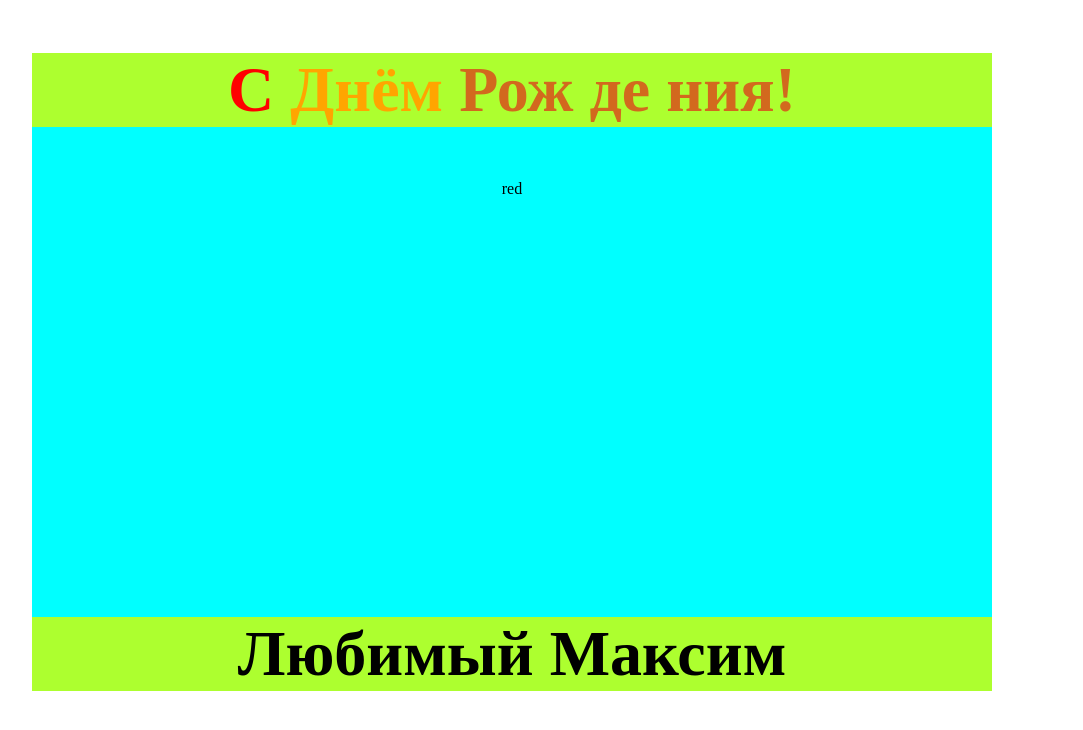
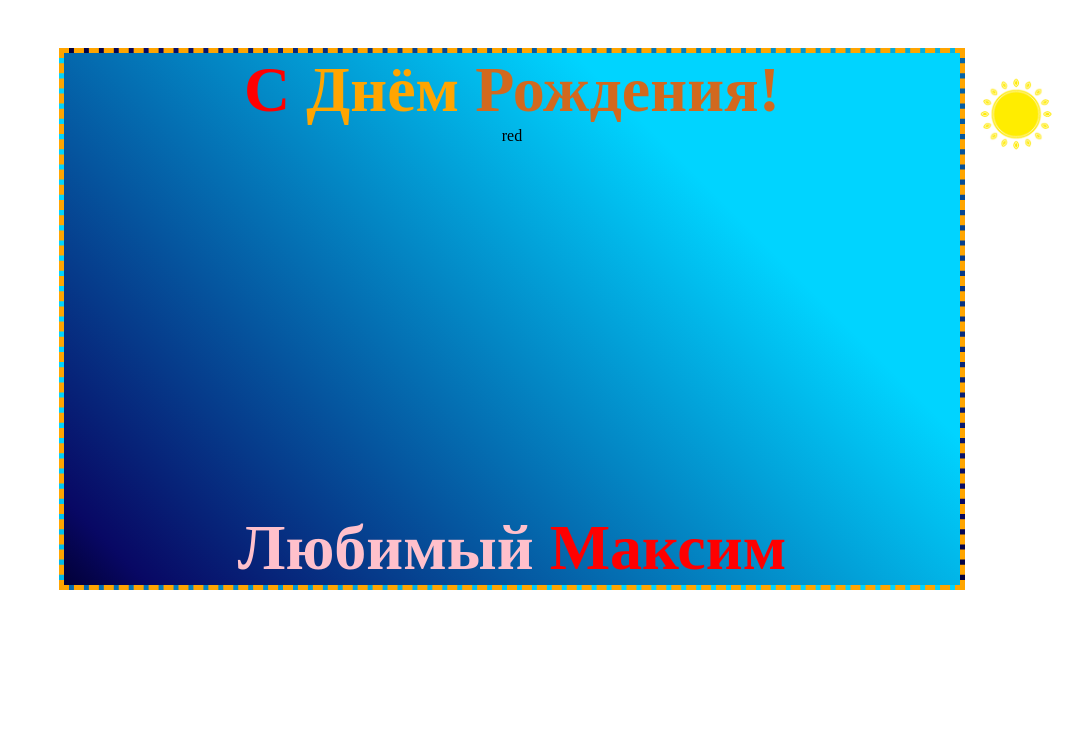
Before and after one commit to aliaksei-pahirnitski-edu/aliaksei-pahirnitski-edu.github.io, a plain HTML site: page rainbow.html in a window 1280 px wide. Shown: the whole page, without its empty margins (128-1211 px from the left). Drawn offline with Linux system fonts and the light colour scheme.

Commit message:
added text and sun

```diff
--- a/rainbow.html
+++ b/rainbow.html
@@ -7,10 +7,23 @@
     <title>Maksim's Rainbow</title>
     <style>
         .root-section {
-            width: 60em;
+            width: 56em;
             margin: 3em auto 0 auto;
-            background-color: aqua;
             text-align: center;
+            /* background-color: aqua; */
+            background: rgb(2, 0, 36);
+            background: linear-gradient(45deg, rgba(2, 0, 56, 1) 0%, rgba(8, 8, 100, 1) 6%, rgba(0, 212, 255, 1) 73%);
+            position: relative;
+        }
+
+        .sun {
+            position: absolute;
+            right: -6.5em;
+            top: 1em;
+        }
+
+        .sun>img {
+            width: 6em;
         }
 
         .rainbow-host {
@@ -19,9 +32,13 @@
 
         h1 {
             font-size: 4em;
-            background-color: greenyellow;
+            /* background-color: greenyellow; */
             text-align: center;
-            /* margin: 0; */
+            margin: 0;
+        }
+
+        .invisible {
+            visibility: hidden;
         }
 
         #с {
@@ -29,7 +46,7 @@
         }
 
         #днём {
-            color: orange
+            color: darksalmon
         }
 
         #рождения {
@@ -43,30 +60,87 @@
         #днём {
             color: orange
         }
+
+        #Любимый {
+            color: pink
+        }
+
+        #Максим {
+            color: red
+        }
+
+        .nice-border-top {
+            border-top: 5px dashed orange;
+        }
+
+        .nice-border-bottom {
+            border-bottom: 5px dashed orange;
+        }
+
+        .nice-border-left {
+            border-left: 5px dashed orange;
+        }
+
+        .nice-border-right {
+            border-right: 5px dashed orange;
+        }
+
+        .radial-ellipse-far {
+            background: radial-gradient(ellipse farthest-corner at 90% 90%,
+                    red,
+                    yellow 10%,
+                    #1e90ff 50%,
+                    beige);
+        }
     </style>
 </head>
 
 <body>
 
     <section class="root-section">
+        <div class="sun" onclick="document.location.reload()"><img src="/assets/images/sun.png" alt="Sun" /></div>
         <h1>
-            <span id="с">C</span>
-            <span id="днём">Днём</span>
+            <span id="с" class="invisible">C</span>
+            <span id="днём" class="invisible">Днём</span>
             <span id="рождения">
-                <span id="рож">Рож</span>
-                <span id="де">де</span>
-                <span id="ния">ния!</span>
+                <span id="рож" class="invisible">Рож</span><span id="де" class="invisible">де</span><span id="ния"
+                    class="invisible">ния!</span>
             </span>
         </h1>
         <div class="rainbow-host">
             <div id="red">red</div>
         </div>
         <h1>
-            <span id="Любимый">Любимый</span>
-            <span id="Максим">Максим</span>
+            <span id="Любимый" class="invisible">Любимый</span>
+            <span id="Максим" class="invisible">Максим</span>
         </h1>
     </section>
 
+    <script>
+        document.addEventListener("DOMContentLoaded", (event) => {
+            console.log("starting congratulation");
+            congratAnimation();
+        });
+
+        function congratAnimation() {
+            const rootSection = document.querySelector('.root-section');
+            console.log("rootSection=", rootSection);
+            // border
+            window.setTimeout(() => rootSection.classList.add('nice-border-top'), 150);
+            window.setTimeout(() => rootSection.classList.add('nice-border-right'), 300);
+            window.setTimeout(() => rootSection.classList.add('nice-border-bottom'), 450);
+            window.setTimeout(() => rootSection.classList.add('nice-border-left'), 600);
+            // text
+            window.setTimeout(() => document.getElementById('с').classList.remove('invisible'), 500);
+            window.setTimeout(() => document.getElementById('днём').classList.remove('invisible'), 750);
+            window.setTimeout(() => document.getElementById('рож').classList.remove('invisible'), 1050);
+            window.setTimeout(() => document.getElementById('де').classList.remove('invisible'), 1350);
+            window.setTimeout(() => document.getElementById('ния').classList.remove('invisible'), 1650);
+            window.setTimeout(() => document.getElementById('Любимый').classList.remove('invisible'), 2100);
+            window.setTimeout(() => document.getElementById('Максим').classList.remove('invisible'), 2700);
+        }
+
+    </script>
 </body>
 
 </html>
```
Also changed, not shown: assets/images/sun.png (added).
